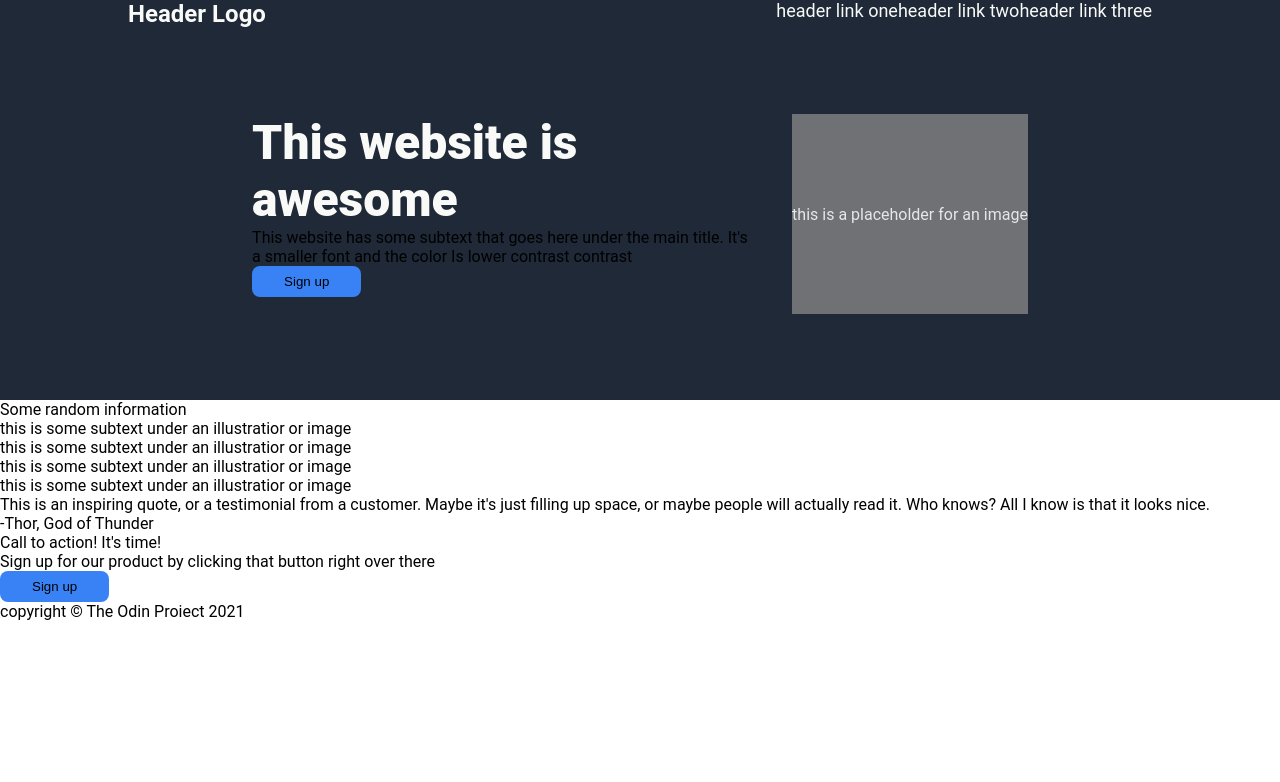
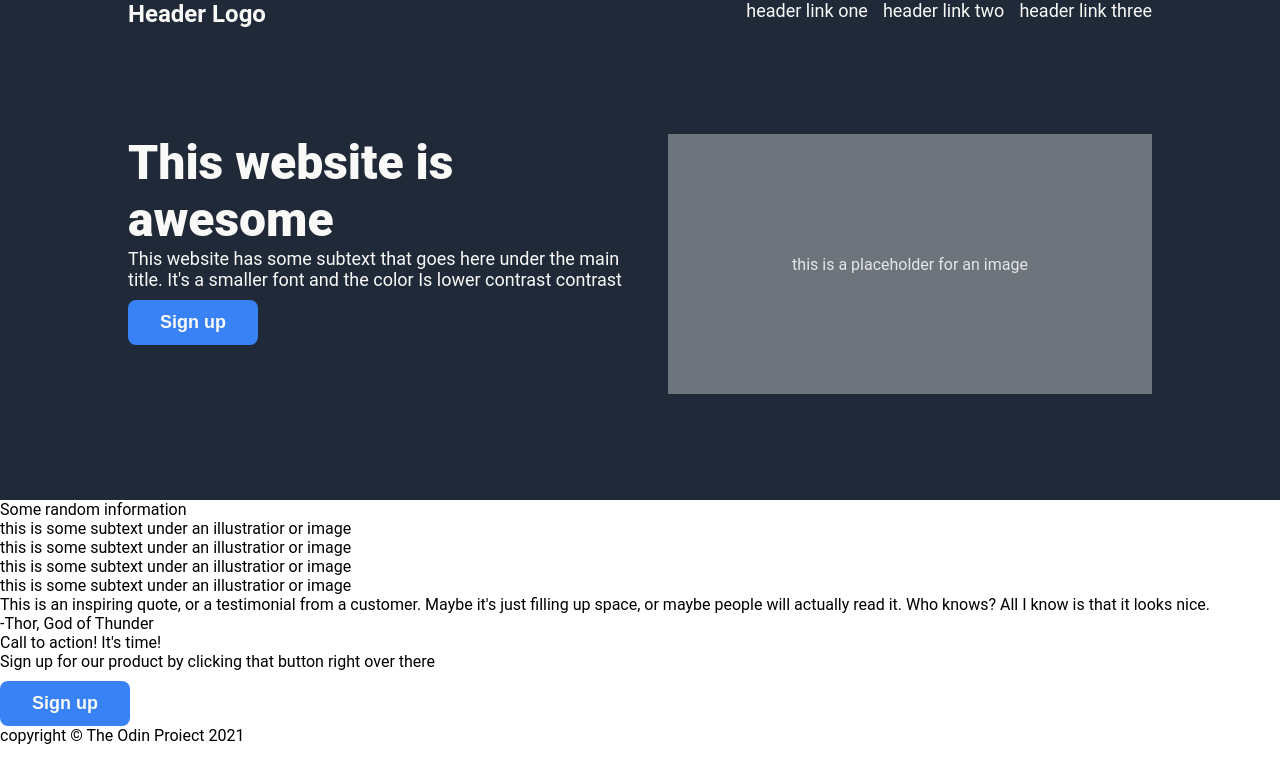
Before and after one commit to Ghostinasuitt/project-landing-page, a plain HTML site: page index.html in a window 1280 px wide. Drawn offline with Linux system fonts and the light colour scheme.

Commit message:
add gap property to list class. re-adjust placeholder size and color. complete thehero and header of page

```diff
--- a/style.css
+++ b/style.css
@@ -1,7 +1,3 @@
-/* * {
-  border: firebrick solid 2px;
-} */
-
 body {
   font-family: roboto, "Open Sans";
   margin: 0;
@@ -10,6 +6,8 @@ body {
 
 ul {
   list-style: none;
+  margin: 5px;
+  padding: 0;
 }
 
 a {
@@ -20,7 +18,7 @@ a {
 .top {
   display: flex;
   background: #1f2937;
-  min-height: 400px;
+  min-height: 500px;
   min-width: 100vw;
   margin: 0;
   flex-flow: row wrap;
@@ -30,7 +28,7 @@ a {
   display: flex;
   flex-wrap: wrap;
   justify-content: center;
-  padding: 0 60px;
+  margin: 0;
 }
 .header {
   display: flex;
@@ -52,15 +50,16 @@ a {
   display: flex;
   justify-content: flex-end;
   margin: 0;
+  gap: 15px;
   font-size: 18px;
   color: #e5e7eb;
 }
 
 .hero {
   display: flex;
-  justify-content: center;
+  justify-content: space-between;
   flex-flow: row nowrap;
-  min-width: 80vw;
+  width: 80vw;
 }
 .secondary {
   max-width: 500px;
@@ -73,21 +72,29 @@ a {
   color: #f9faf8;
 }
 
+.small-text {
+  font-size: 18px;
+  color: #f9faf8;
+}
+
 .placeholder {
   display: flex;
   justify-content: center;
   align-items: center;
   height: 200px;
-  max-width: 400;
-  min-width: 400;
-
-  background: #707174;
+  width: 700px;
+  padding: 30px;
+  background: #6d747c;
   color: #e5e7eb;
 }
 
 button {
   background: #3882f6;
   border: none;
-  padding: 8px 32px;
+  padding: 12px 32px;
   border-radius: 8px;
+  font-size: 18px;
+  font-weight: 700;
+  color: #f9faf8;
+  margin-top: 10px;
 }
```
